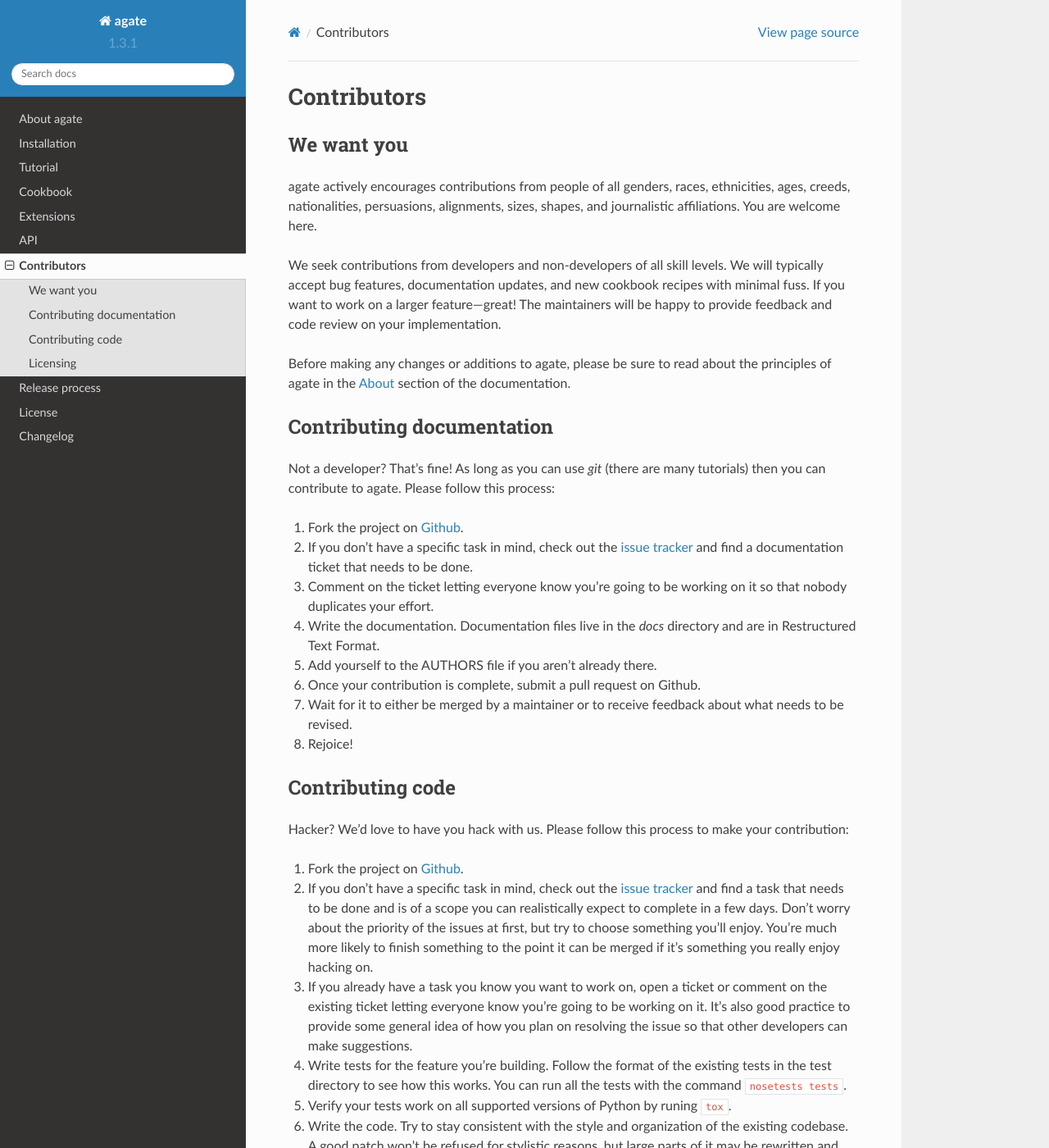
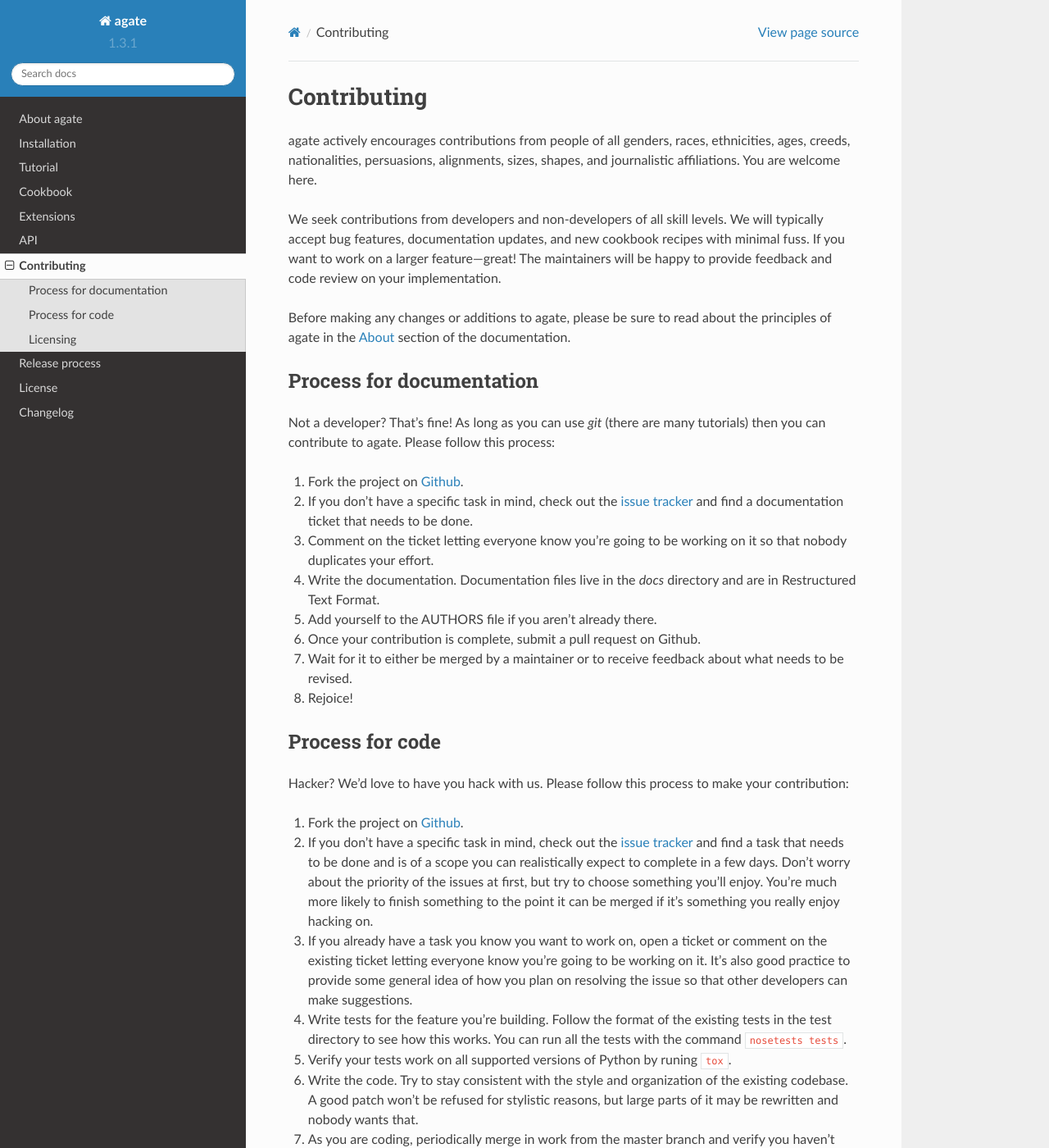
Before and after one commit to wireservice/agate, a Sphinx documentation site: the page built from docs/contributing.rst, in a window 1280 px wide and 1400 px high. Shown: the whole window at 82% size. Built offline with Sphinx 7.4.7 and the Read the Docs theme 2.0.0, drawn with Linux system fonts in a browser that asks for light colours; pages that are not in the unit, such as notebooks, are missing from menus.

Commit message:
Tweaks to contributing.

```diff
--- a/docs/contributing.rst
+++ b/docs/contributing.rst
@@ -1,9 +1,6 @@
 ============
-Contributors
+Contributing
 ============
-
-We want you
-===========
 
 agate actively encourages contributions from people of all genders, races, ethnicities, ages, creeds, nationalities, persuasions, alignments, sizes, shapes, and journalistic affiliations. You are welcome here.
 
@@ -11,8 +8,8 @@
 
 Before making any changes or additions to agate, please be sure to read about the principles of agate in the `About <about.html>`_ section of the documentation.
 
-Contributing documentation
-==========================
+Process for documentation
+=========================
 
 Not a developer? That's fine! As long as you can use `git` (there are many tutorials) then you can contribute to agate. Please follow this process:
 
@@ -25,8 +22,8 @@
 #. Wait for it to either be merged by a maintainer or to receive feedback about what needs to be revised.
 #. Rejoice!
 
-Contributing code
-=================
+Process for code
+================
 
 Hacker? We'd love to have you hack with us. Please follow this process to make your contribution:
 
```
